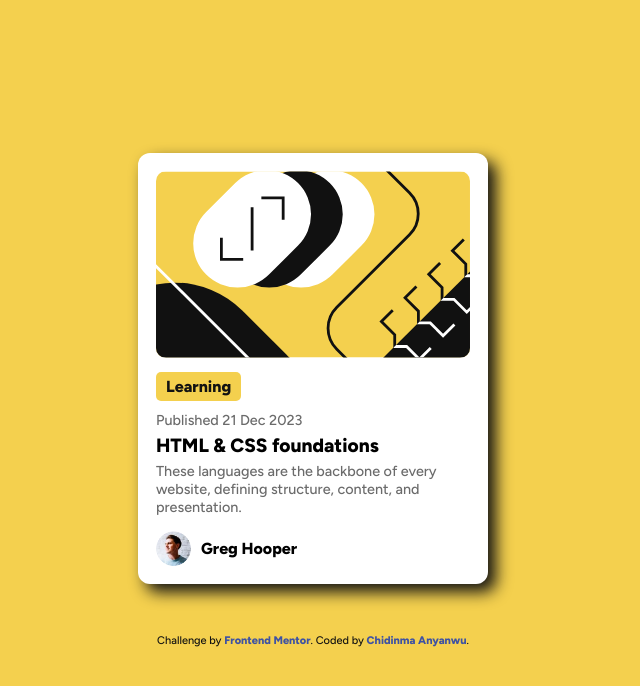
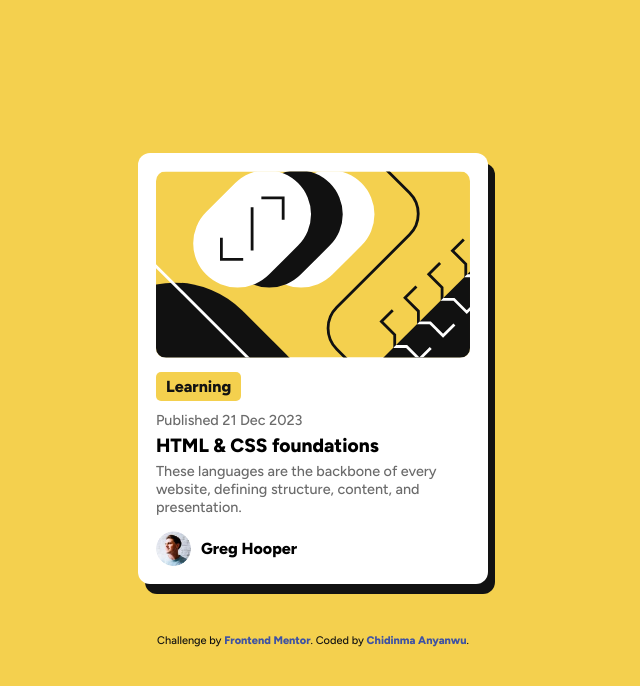
Before and after one commit to Dinma-Faith/blog-preview-card-main, a plain HTML site: page index.html in a window 1280 px wide. Shown: the whole page, without its empty margins (327-967 px from the left). Drawn offline with Linux system fonts and the light colour scheme.

Commit message:
Add style to card-back div and remove box-shadow

```diff
--- a/style.css
+++ b/style.css
@@ -7,7 +7,7 @@
 
 :root {
   /* Text Colors */
-  --text-primary: hsl(0, 0%, 42%);  /* Gray */
+  --text-primary: hsl(0, 0%, 42%); /* Gray */
   --text-secondary: hsl(0, 0%, 7%); /* Black */
 
   /* Background Colors */
@@ -15,7 +15,7 @@
   --bg-secondary: hsl(0, 0%, 100%); /* White */
 
   /* Fonts */
-  --font-family: 'Figtree', sans-serif;
+  --font-family: "Figtree", sans-serif;
   --font-size-paragraph: 16px;
 
   /* Hover */
@@ -30,20 +30,44 @@
   flex-direction: column;
   height: 100vh;
   background-color: var(--bg-primary);
+  position: relative;
 }
 
 .card-container {
+  position: relative;
+  display: flex;
+  justify-content: center;
+  align-items: center;
+}
+
+.card-back {
+  position: absolute;
+  width: min(350px, 90%);
+  height: 100%;
+  background: var(--border-color);
+  border-radius: 12px;
+  top: 10px;
+  right: 23%;
+  transition: transform 0.3s ease-in-out;
+}
+
+.card-front {
   background: var(--bg-secondary);
   max-width: min(350px, 90%);
   padding: var(--font-size-paragraph);
   border-radius: 12px;
-  box-shadow: 8px 8px 16px var(--border-color);
   border: 2px solid transparent;
   transition: transform 0.3s ease-in-out, border 0.3s ease-in-out;
   position: relative;
 }
 
-.card-container:hover, .card:active {
+.card-container:hover .card-back,
+.card-container:hover:active .card-back {
+  transform: translate(5px, 5px);
+}
+
+.card-back:hover,
+.card-back:active {
   transform: scale(1.05);
 }
 
@@ -72,7 +96,8 @@
   margin-top: 5px;
 }
 
-.header:hover, .header:active {
+.header:hover,
+.header:active {
   color: var(--text-hover-color);
   cursor: pointer;
 }
@@ -97,8 +122,6 @@
   border-radius: 50%;
 }
 
-
-
 .attribution {
   margin-top: 50px;
   font-size: 11px;
```
Lines whose indentation alone changed are shown as unchanged.
